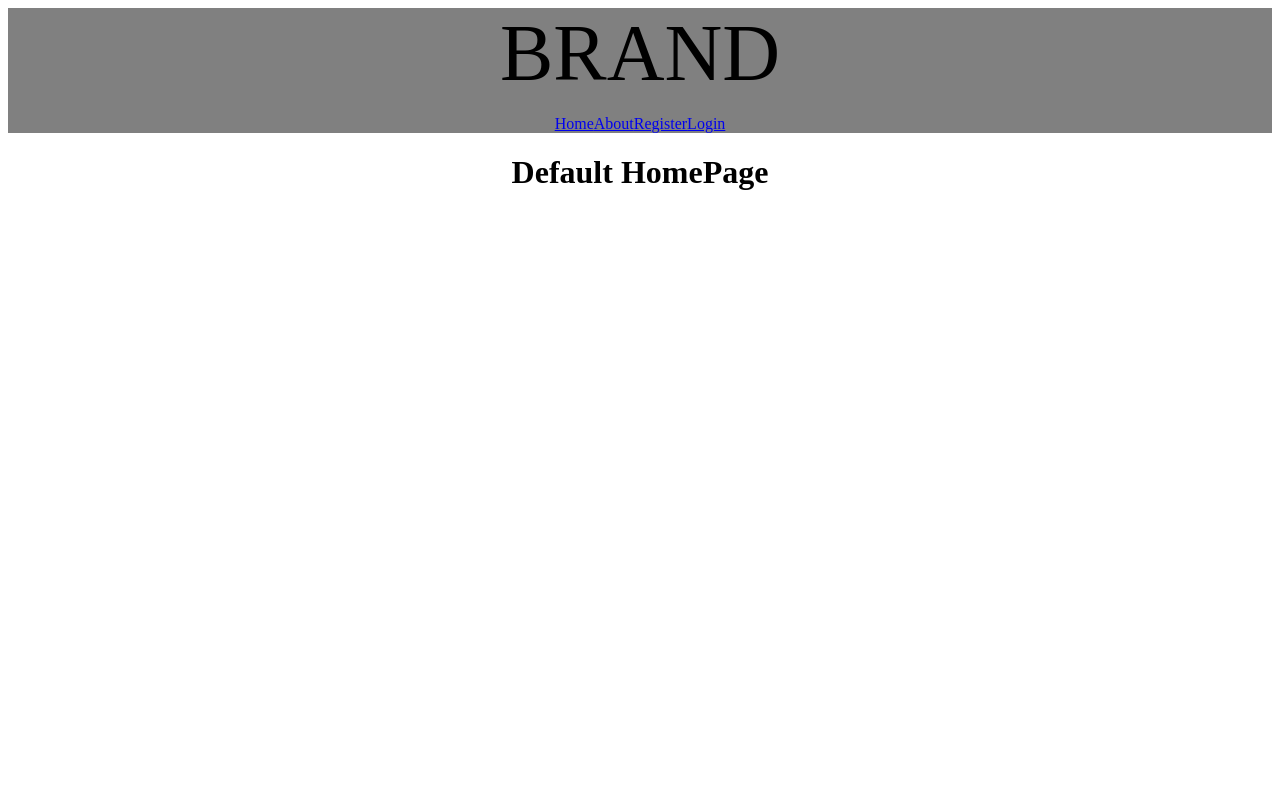
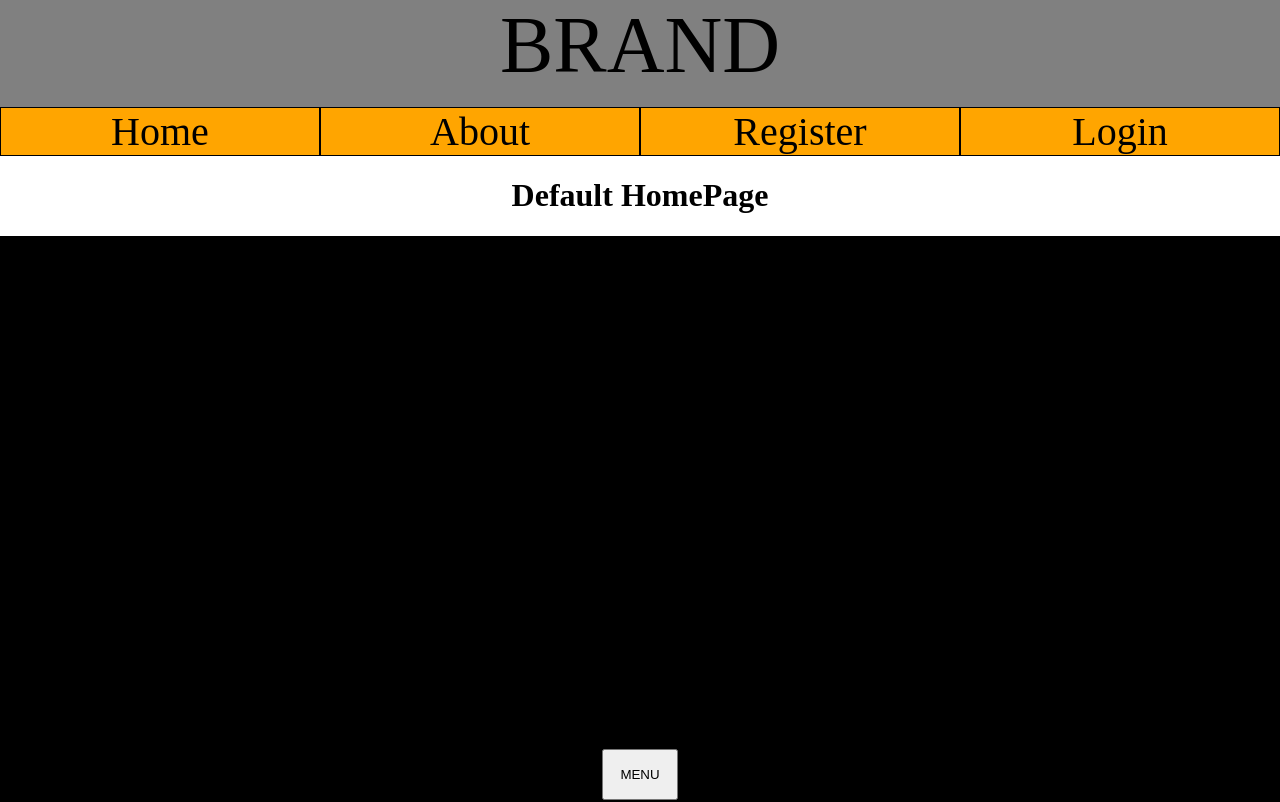
Before and after one commit to MotorcycleEnjoyer/auth-frontend, a React (Vite) app: page / in a window 1280 px wide. Shown: the top 802 px of the page. Built offline with nearby package versions, Linux system fonts and the light colour scheme.

Commit message:
create sticky radial menu
Lots of trial and error. It works for 1-4 items.

```diff
--- a/src/App.css
+++ b/src/App.css
@@ -1,5 +1,11 @@
+#root{
+    container-type: inline-size;
+}
+
 body{
     text-align: center;
+    margin: 0;
+    background-color: white;
 }
 
 .navBar{
@@ -13,13 +19,87 @@ body{
     font-size: 5rem;
 }
 
-.links{
+.linkContainer{
     display: flex;
-    font-size: 2.5rem;
-    gap: 2rem;
 }
 
-.links > * {
+.link{
     background-color: orange;
     flex: 1;
+    border: 1px solid black;
+    text-decoration: none;
+    color: black;
+    transition: 0.1s;
+    font-size: 2.5rem;
 }
+
+.link:hover{
+    background-color: darkorange;
+    transition: 0.1s;
+}
+
+.radialMenu{
+    /* CONTAIN THE DIV, INSIDE A STICKY ELEMENT */
+    position: sticky;
+    bottom:0;
+}
+
+.radialMenuItem{
+    /* BASIC APPEARANCE */
+    background-color: red;
+    color: black;
+    box-shadow: black 0px 2px 5px;
+    text-decoration: none;
+    padding: 1rem;
+    width: 4rem;
+    height: 4rem;
+    border-radius: 50%;
+
+    /* VERTICAL ALIGN TEXT, TIME COLOR TRANSITION */
+    transition: 0.1s;
+    display: flex;
+    flex-direction: column;
+    justify-content: center;
+
+    /* CENTER DIV, MOVE DIV TO BOTTOM (to make sticky work properly) */
+    position: absolute;
+    right: 0;
+    left: 0;
+    bottom: 0;
+    margin: auto;
+}
+
+.radialMenuItem:hover{
+    background-color: darkred;
+    color: white;
+    transition: 0.1s;
+}
+
+.radiaulMenuItem > * {
+    flex: 1;
+}
+
+.spacer{
+    min-height: 100vh;
+    width: 100%;
+    background-color: black;
+}
+
+.menuButton{
+    text-align: center;
+    position: sticky;
+    bottom: 0px;
+    padding: 1rem;
+}
+
+.stickyItems{
+    overflow: hidden;
+}
+
+@container (max-width: 600px){
+    .link{
+        font-size: 1rem;
+        padding: 1rem;
+    }
+
+}
--- a/src/components/HomePage.jsx
+++ b/src/components/HomePage.jsx
@@ -1,13 +1,35 @@
-import { Outlet } from "react-router-dom";
+import React from "react";
+import { Outlet, NavLink } from "react-router-dom";
 import NavBar from "./NavBar";
 
 export default function HomePage () {
     let links = [".", "./About", "./Register", "./Login"]
+    const [rad, setRad] = React.useState(false)
+    const circleRadius = (Math.PI/3) * 6.5
+    const circleRotation = 1.14 * 2.815
 
     return (
         <>
             <NavBar links={links}/>
             <Outlet />
+            <div className="spacer"></div>
+            { rad && <div className="radialMenu">
+                {[...links].map((x, index) => {
+                    return <NavLink
+                                key={index}
+                                className={`radialMenuItem r${index}`}
+                                to={x}
+                                style={{
+                                    translate: `${Math.cos((index + circleRotation))*circleRadius}rem
+                                                ${Math.sin((index + circleRotation))*circleRadius}rem`,
+                                }}
+                                onClick={() => setRad(prev => !prev)}
+                                >
+                                <p>{x.split("/")[1] || "Home"}</p>
+                           </NavLink>
+                })}
+            </div>}
+            <button className="menuButton" onClick={() => setRad(prev => !prev)}>MENU</button>
         </>
 
     )
```
